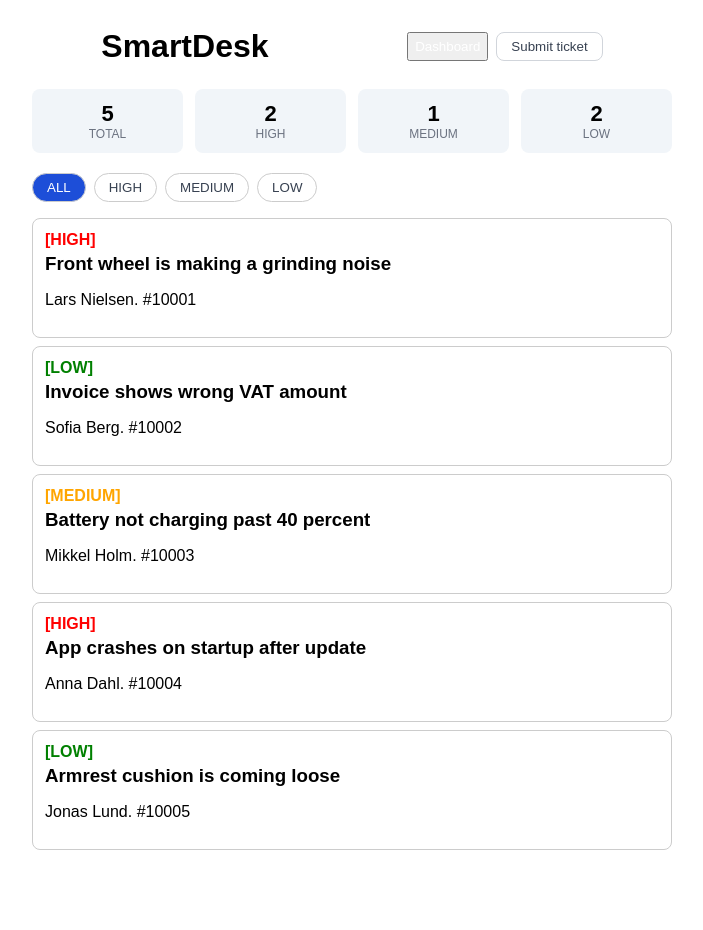
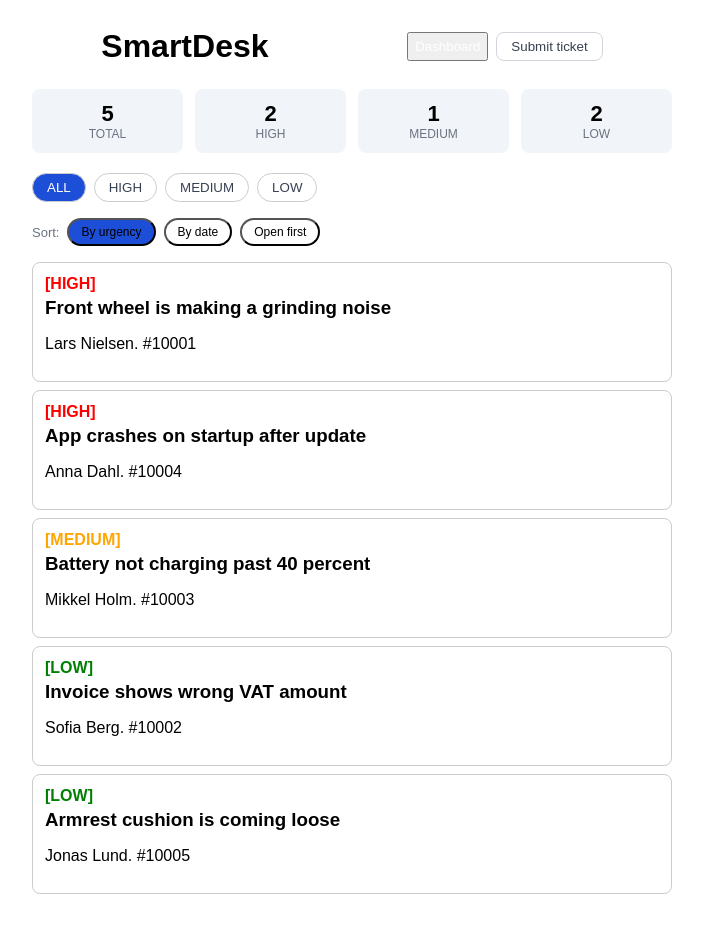
Before and after one commit to Farika2022/smartdesk, a React app in the folder frontend/: page / in a window 1280 px wide. Shown: the whole page, without its empty margins (288-991 px from the left). Before the commit the page ends 886 px from the top, so only its background shows below. Built offline with nearby package versions, Linux system fonts and the light colour scheme; the HTML template or start-up script is replaced by a standard one.

Commit message:
feat: add sorting by urgency, date, and status

```diff
--- a/frontend/src/App.tsx
+++ b/frontend/src/App.tsx
@@ -1,7 +1,7 @@
 import { useState} from 'react'
 import TicketList from './components/TicketList'
 import TicketForm from './components/TicketForm'
-import {tickets as sampleTickets,getTicketStats} from "../ticket-utils"
+import {tickets as sampleTickets,getTicketStats,sortByDate,sortByUrgency,sortByOrder,sortByStatus} from "../ticket-utils"
 //import './App.css'
 import type { Ticket } from "./types/ticket";
 
@@ -9,11 +9,21 @@ function App() {
   const [tickets, setTickets] = useState(sampleTickets);
   const [filter,setFilter] = useState ("ALL");
   const [view, setView] = useState("dashboard");
+  const [sort, setSort]=useState<"urgency"| "date"|"status">("urgency");
   // Every time filter changes, React re-renders App.
   // visible recalculates automatically — no manual DOM updates needed.
 
-  const visible = filter ==="ALL"
-  ? tickets : tickets.filter (t=>t.urgency === filter);
+
+// Sorting
+const getSorted= (ticketArray:Ticket[]):Ticket[]=>{
+  if (sort ==="urgency")return sortByUrgency (ticketArray);
+  if (sort ==="date")return sortByDate (ticketArray);
+  if (sort ==="status")return sortByStatus (ticketArray);
+  return ticketArray;
+};
+const visible = getSorted(
+  filter ==="ALL"? tickets:tickets.filter(t=>t.urgency===filter)
+);
 
   const stats = getTicketStats(tickets);
 
@@ -80,12 +90,38 @@ function App() {
         </button>
       ))}
     </div>
+
+     {/*Sort button */}
+   <div style={{display:"flex", gap:"8px", marginBottom:"16px",alignItems:"center"}}>
+    <span style={{fontSize:"13px", color:"#6b7280"}}>Sort:</span>
+    {(["urgency","date","status"]as const).map(s=>(
+      <button
+      key={s}
+      onClick={()=>setSort(s)}
+      style={{
+        padding:"5px 12px",borderRadius:"20px",
+        border:"1px solod #ccc", fontSize:"12px",
+        background:sort === s? "#1d4ed8":"white",
+        cursor:"pointer"
+      }}
+      >
+      {s ==="urgency"?"By urgency": s === "date"? "By date":"Open first"}
+
+      </button>
+    ))}
+   </div>
+
     {/*Ticket list- passes filtered tickets down as props*/}
     <TicketList tickets={visible}/>
     </>
     )}
    </div>
+
   );
+
+
+
 }
 
+
 export default App;
--- a/frontend/ticket-utils.ts
+++ b/frontend/ticket-utils.ts
@@ -304,4 +304,29 @@ const updateTicketStatus = async (ticketId: number, newStatus: string)=>{
 // console.log("── submitTicket ──────────────────────────");
 // submitTicket("Farika", "farika@test.com", "Test ticket")
 //   .then(saved => console.log("Saved:", saved));
-export { tickets, createTicket,getOpenTickets, getTicketStats, formatAllTickets, getTicketsByUrgency };
+
+// -------------- SORTING --------------------
+// BY URGENCY LEVEL
+const urgencyOrder: Record<string, number> = {HIGH:0, MEDIUM:1, LOW:2};
+const sortByUrgency= (ticketArray:Ticket[]):Ticket[]=>{
+return [...ticketArray].sort(
+  (a,b) => urgencyOrder[a.urgency]- urgencyOrder[b.urgency]
+);
+};
+
+//BY DATE
+const sortByDate = (ticketArray: Ticket[]):Ticket[]=>{
+  return [...ticketArray].sort(
+    (a,b)=> new Date(b.createdAt).getTime() - new Date(a.createdAt).getTime()
+  );
+};
+
+// By STATUS
+const sortByStatus= (ticketArray: Ticket[]):Ticket[]=>{
+  return[...ticketArray].sort((a,b)=>{
+    if (a.status==="open" && b.status==="resolved")return -1;
+    if (a.status==="resolved" && b.status==="open")return -1;
+    return 0
+  });
+};
+export { tickets, createTicket,getOpenTickets, getTicketStats, formatAllTickets, getTicketsByUrgency,sortByDate,sortByUrgency,sortByStatus };
```
